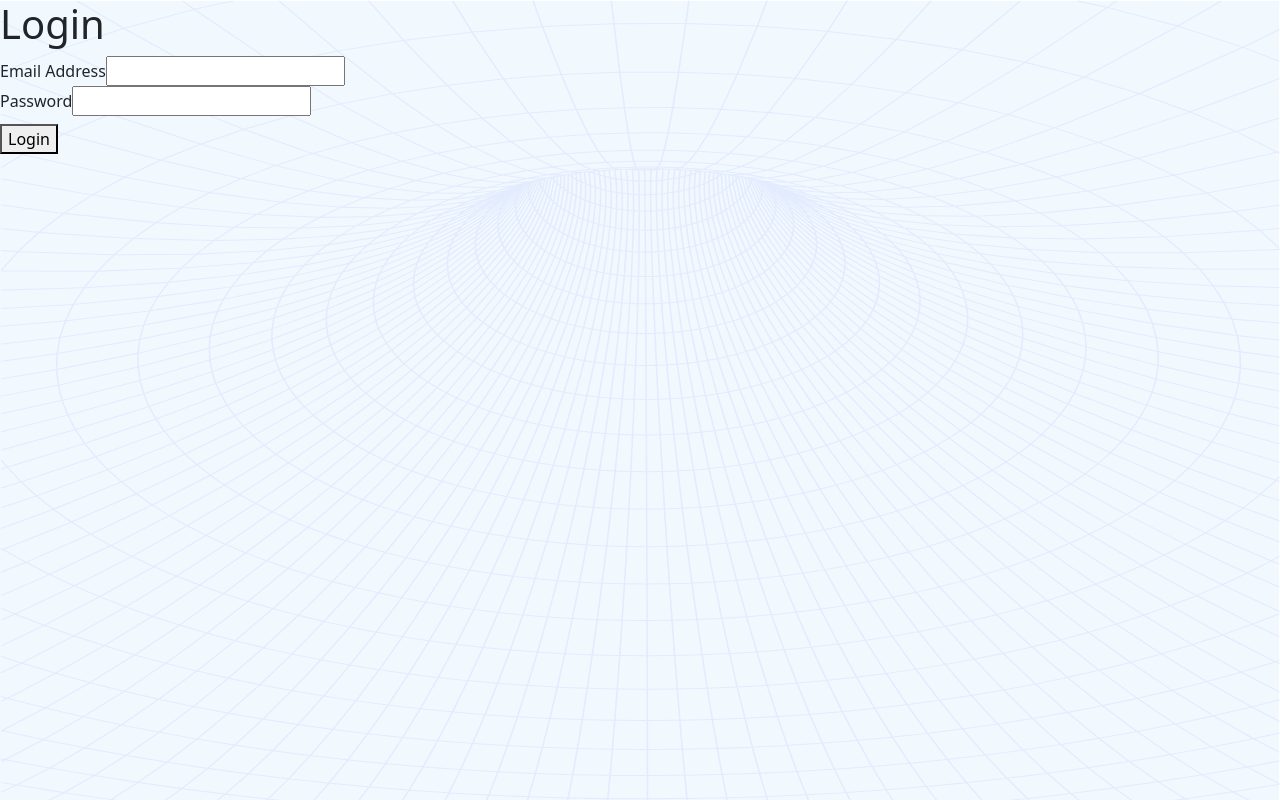
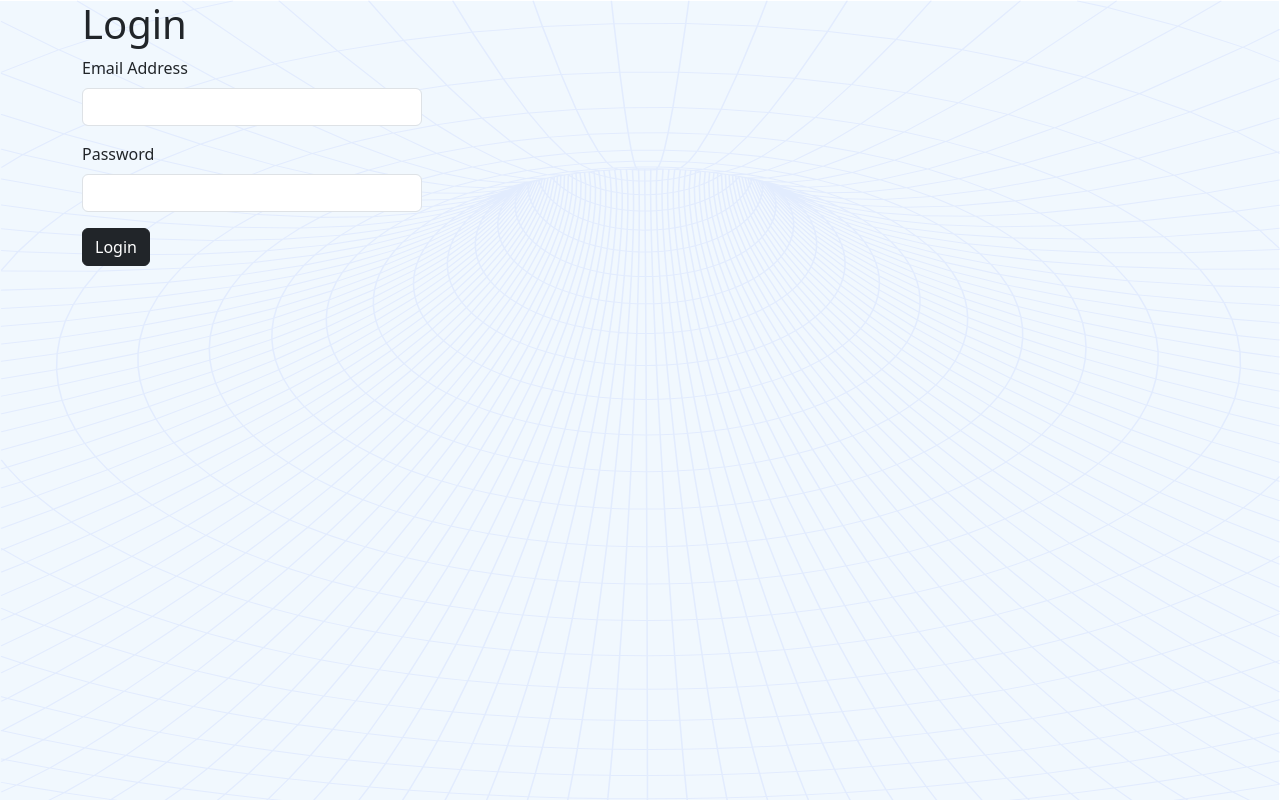
Before and after one commit to aniketh113/testCaseManagementApp, a React (Vite) app in the folder frontend/: page /login in a window 1280 px wide. Built offline with nearby package versions, Linux system fonts and the light colour scheme.

Commit message:
loginform-reusability

```diff
--- /dev/null
+++ b/frontend/src/components/Loginform.jsx
@@ -0,0 +1,59 @@
+import React, { useState } from 'react';
+import axios from 'axios';
+import { useNavigate } from 'react-router-dom';
+import { baseURL } from '../constants/utils.js';
+const Loginform = () => {
+  const [email, setEmail] = useState('');
+  const [password, setPassword] = useState('');
+  const [loginError, setLoginError] = useState('')
+  const navigate = useNavigate();
+
+  const submitHandler = async (e) => {
+    e.preventDefault();
+    try {
+      const { data } = await axios.post(`${baseURL}/api/users/login`, { email, password },{
+        withCredentials: true // Necessary to receive cookies
+      });
+      console.log(data)
+      navigate('/profile');
+    } catch (error) {
+      console.error(error);
+      const errorMessage = error.status
+      if(errorMessage === 401){
+        setLoginError('Invalid Email or Password')
+      }else{
+        setLoginError('')
+      }
+    }
+  };
+
+  return (
+    <div>
+      <h1>Login</h1>
+      <form onSubmit={submitHandler}>
+                    <div className='mb-3 me-3'>
+                      <label className='form-label'>Email Address</label>
+                      <input
+                        type="email" className='form-control'
+                        value={email}
+                        onChange={(e) => setEmail(e.target.value)}
+                      />
+                    </div>
+                    <div className='mb-3 me-3'>
+                      <label className='form-label'>Password</label>
+                      <input
+                        type="password" className='form-control'
+                        value={password}
+                        onChange={(e) => setPassword(e.target.value)}
+                      />
+                    </div>
+                    <div className="text-danger mb-3">
+                      { loginError}
+                    </div>
+                    <button type="submit" className='btn btn-dark btn-block mb-3'>Login</button>
+                  </form>
+    </div>
+  );
+};
+
+export default Loginform;
--- a/frontend/src/screens/Homescreen.jsx
+++ b/frontend/src/screens/Homescreen.jsx
@@ -1,36 +1,9 @@
 import '../css/Homescreen.css';
 import '../css/globalstyle.css';
-import React, { useState } from 'react';
-import axios from 'axios';
-import { useNavigate } from 'react-router-dom';
-import { baseURL } from '../constants/utils.js';
+import React from 'react';
+import Loginform from '../components/LoginForm.jsx';
 
 const Homescreen = () => {
-  const [email, setEmail] = useState('');
-  const [password, setPassword] = useState('');
-  const [loginError, setLoginError] = useState('')
-  const navigate = useNavigate();
-
-  const submitHandler = async (e) => {
-    e.preventDefault();
-    try {
-      const { data } = await axios.post(`${baseURL}/api/users/login`, { email, password },{
-        withCredentials: true // Necessary to receive cookies
-      });
-      console.log(data)
-      navigate('/profile');
-    } catch (error) {
-      console.error(error);
-      const errorMessage = error.status
-      if(errorMessage === 401){
-        setLoginError('Inavlid Email or Password')
-      }else{
-        setLoginError('')
-      }
-    }
-  };
-
-
     return (
       <div className='container-fluid'>
         <nav className="navbar navbar-expand-lg bg-transperent">
@@ -67,28 +40,7 @@ const Homescreen = () => {
             <img class="img-fluid rounded mb-4 mb-lg-0" id='coverimage' src="/sharedpictures/coverimage.svg" alt="..." />
             </div>
               <div className='col-4'>
-              <form onSubmit={submitHandler}>
-                    <div className='mb-3 me-3'>
-                      <label className='form-label'>Email Address</label>
-                      <input
-                        type="email" className='form-control'
-                        value={email}
-                        onChange={(e) => setEmail(e.target.value)}
-                      />
-                    </div>
-                    <div className='mb-3 me-3'>
-                      <label className='form-label'>Password</label>
-                      <input
-                        type="password" className='form-control'
-                        value={password}
-                        onChange={(e) => setPassword(e.target.value)}
-                      />
-                    </div>
-                    <div className="text-danger mb-3">
-                      { loginError}
-                    </div>
-                    <button type="submit" className='btn btn-dark btn-block mb-3'>Login</button>
-                  </form>
+                <Loginform/>
                 <a className="btn btn-primary mb-3" href="/register">Register Here</a>
               </div>
             </div>
--- a/frontend/src/screens/Loginscreen.jsx
+++ b/frontend/src/screens/Loginscreen.jsx
@@ -1,57 +1,17 @@
 import React, { useState } from 'react';
-import axios from 'axios';
-import { useNavigate } from 'react-router-dom';
-import { baseURL } from '../constants/utils.js';
+import Loginform from '../components/LoginForm';
+
 const Loginscreen = () => {
-  const [email, setEmail] = useState('');
-  const [password, setPassword] = useState('');
-  const [loginError, setLoginError] = useState('')
-  const navigate = useNavigate();
-
-  const submitHandler = async (e) => {
-    e.preventDefault();
-    try {
-      const { data } = await axios.post(`${baseURL}/api/users/login`, { email, password },{
-        withCredentials: true // Necessary to receive cookies
-      });
-      console.log(data)
-      navigate('/profile');
-    } catch (error) {
-      console.error(error);
-      const errorMessage = error.status
-      if(errorMessage === 401){
-        setLoginError('Invalid Email or Password')
-      }else{
-        setLoginError('')
-      }
-    }
-  };
 
   return (
     <div>
-      <h1>Login</h1>
-      <form onSubmit={submitHandler}>
-        <div>
-          <label>Email Address</label>
-          <input
-            type="email"
-            value={email}
-            onChange={(e) => setEmail(e.target.value)}
-          />
+        <div className='container'>
+            <div className='row'>
+                <div className='col-4'>
+                        <Loginform/>
+                </div>
+            </div>
         </div>
-        <div>
-          <label>Password</label>
-          <input
-            type="password"
-            value={password}
-            onChange={(e) => setPassword(e.target.value)}
-          />
-        </div>
-        <div className="mb-2 text-danger">
-          { loginError}
-        </div>
-        <button type="submit">Login</button>
-      </form>
     </div>
   );
 };
```
